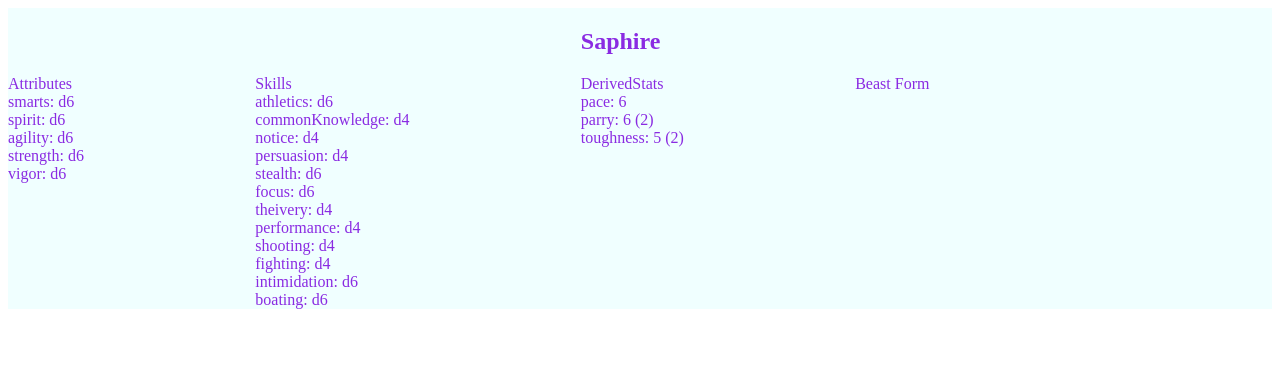
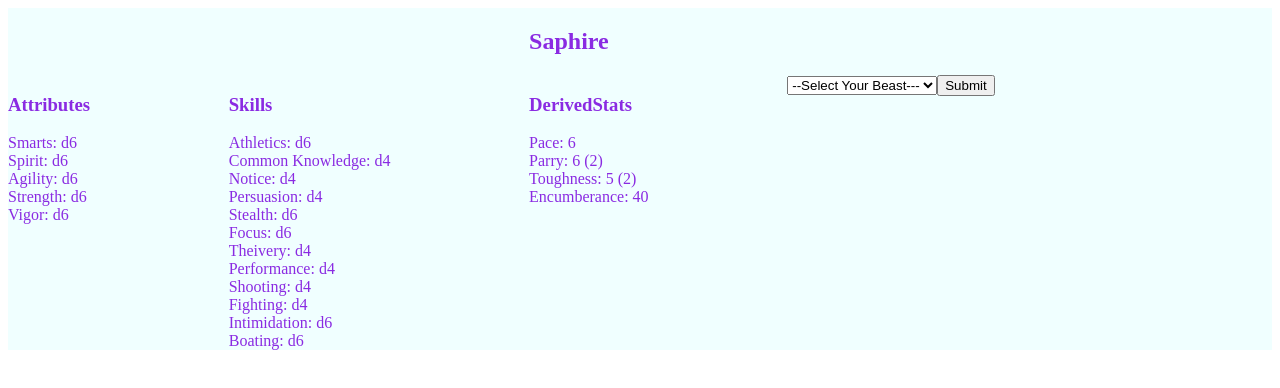
Before and after one commit to Sithistorian/MVP, a React app: page / in a window 1280 px wide. Shown: the top 388 px of the page. Built offline with nearby package versions, Linux system fonts and the light colour scheme.

Commit message:
I've got the submit functionality working

```diff
--- a/client/src/components/App.jsx
+++ b/client/src/components/App.jsx
@@ -2,6 +2,7 @@ import React from 'react';
 import AttributeList from './AttributeList';
 import SkillList from './SkillList';
 import DerivedStatList from './DerivedStatList';
+import Dropdown from './Dropdown';
 
 class App extends React.Component {
 
@@ -9,12 +10,21 @@ class App extends React.Component {
     super(props);
     this.state = {
       character: props.saphire,
-      shifted: true,
+      shifted: false,
       beast: null
     };
+    //Bindings
+    this.onSubmit = this.onSubmit.bind(this);
   }
 
-  //Bindings
+  onSubmit (e) {
+    e.preventDefault();
+    this.setState({
+      beast: this.props.shapeshift(this.state.character, this.props.beastiary[document.getElementById("selectedBeast").value])
+    })
+  }
+
+
 
   render(){
     return (
@@ -24,7 +34,7 @@ class App extends React.Component {
         <div id="attributes"><AttributeList attributes={this.state.character.attributes}/></div>
         <div id="skills"><SkillList skills={this.state.character.skills}/></div>
         <div id="derivedStats"><DerivedStatList derivedStats={this.state.character.derivedStats}/></div>
-        <div id="form">Beast Form</div>
+        <div id="form"><Dropdown onSubmit={this.onSubmit} options={this.props.beastiary}/></div>
 
       </div>
     )
--- a/client/src/components/AttributeList.jsx
+++ b/client/src/components/AttributeList.jsx
@@ -5,10 +5,10 @@ const AttributeList = function ({ attributes }) {
 
   return (
   <React.Fragment>
-    <div>Attributes</div>
+    <h3>Attributes</h3>
     {
       Object.entries(attributes).map(attribute => {
-        return <AttributeListEntry attribute={attribute}/>
+        return <AttributeListEntry attribute={attribute} key={attribute}/>
       })
     }
   </React.Fragment>
--- a/client/src/components/DerivedStatList.jsx
+++ b/client/src/components/DerivedStatList.jsx
@@ -5,10 +5,10 @@ const DerivedStatList = function ({ derivedStats }) {
 
   return (
   <React.Fragment>
-    <div>DerivedStats</div>
+    <h3>DerivedStats</h3>
     {
       Object.entries(derivedStats).map(derivedStat => {
-        return <DerivedStatListEntry derivedStat={derivedStat}/>
+        return <DerivedStatListEntry derivedStat={derivedStat} key={derivedStat}/>
       })
     }
   </React.Fragment>
--- /dev/null
+++ b/client/src/components/Dropdown.jsx
@@ -0,0 +1,20 @@
+import React from 'react';
+
+const Dropdown = function ({ options, onSubmit }) {
+
+  return (
+    <form onSubmit={onSubmit}>
+    <select id="selectedBeast">
+      <option value={'select'} key={'select'}>--Select Your Beast---</option>
+      {
+        Object.entries(options).map(option => {
+          return <option value={option[0]} key={option}>{option[1].name}</option>
+        })
+      }
+    </select>
+    <input type="submit"/>
+    </form>
+  )
+}
+
+export default Dropdown;
--- a/client/src/components/SkillList.jsx
+++ b/client/src/components/SkillList.jsx
@@ -5,10 +5,10 @@ const  SkillList = function ({ skills }) {
 
   return (
   <React.Fragment>
-    <div> Skills</div>
+    <h3> Skills</h3>
     {
       Object.entries(skills).map(skill => {
-        return <SkillListEntry skill={skill}/>
+        return <SkillListEntry skill={skill} key={skill}/>
       })
     }
   </React.Fragment>
--- a/client/src/index.js
+++ b/client/src/index.js
@@ -6,4 +6,4 @@ import beastiary from './shapeshift/beastiary';
 import saphire from './shapeshift/saphire';
 
 
-ReactDOM.render(<App shapeshift={shapeShift.shapeShift} beastiary={beastiary} saphire={saphire.saphire}/>, document.getElementById('app'));
+ReactDOM.render(<App shapeshift={shapeShift.shapeShift} beastiary={beastiary} saphire={saphire.saphire} />, document.getElementById('app'));
--- a/client/src/shapeshift/beastiary.js
+++ b/client/src/shapeshift/beastiary.js
@@ -50,7 +50,7 @@ let eagle = {
 
 let venSnake = {
   rank: {rank: 'seasoned', value: 2, cost: 4},
-  name: 'venomous_snake',
+  name: 'Venomous Snake',
   size: -3,
   skills: {athletics: 'd6', fighting: 'd8', notice: 'd12', stealth: 'd8'},
   attributes: {smarts: 'd4', spirit: 'd6', strength: 'd4 - 2', agility: 'd8', vigor: 'd6'},
--- a/client/src/shapeshift/saphire.js
+++ b/client/src/shapeshift/saphire.js
@@ -1,13 +1,12 @@
 let saphire = {
   name: 'Saphire',
   rank: {rank: 'novice', value: 3},
-  attributes: {smarts: 'd6', spirit: 'd6', agility: 'd6', strength: 'd6',vigor: 'd6'},
-  derivedStats: {pace: 6, parry: '6 (2)', toughness: '5 (2)'},
-  skills: {athletics: 'd6', commonKnowledge: 'd4', notice: 'd4', persuasion: 'd4', stealth: 'd6', focus: 'd6',
-  theivery: 'd4', performance: 'd4', shooting: 'd4', fighting: 'd4', intimidation: 'd6', boating: 'd6'},
-  encumberance: 40,
-  armor: 2,
-  parryModifier: 2
+  attributes: {Smarts: 'd6', Spirit: 'd6', Agility: 'd6', Strength: 'd6', Vigor: 'd6'},
+  derivedStats: {Pace: 6, Parry: '6 (2)', Toughness: '5 (2)', Encumberance: 40},
+  skills: {Athletics: 'd6', 'Common Knowledge': 'd4', Notice: 'd4', Persuasion: 'd4', Stealth: 'd6', Focus: 'd6',
+  Theivery: 'd4', Performance: 'd4', Shooting: 'd4', Fighting: 'd4', Intimidation: 'd6', Boating: 'd6'},
+  Armor: 2,
+  ParryModifier: 2
 }
 
 module.exports = {
--- a/client/src/shapeshift/shapeshift.js
+++ b/client/src/shapeshift/shapeshift.js
@@ -11,13 +11,13 @@ let increaseDieType = function (die) {
 let alterAttributes = function (character, beast) {
   let copy = {...character};
 
-  copy.attributes.strength = beast.attributes.strength;
-  copy.attributes.agility = beast.attributes.agility;
-  copy.armor = beast.armor;
-  copy.parryModifier = beast.parryModifier;
+  copy.attributes.Strength = beast.attributes.strength;
+  copy.attributes.Agility = beast.attributes.agility;
+  copy.Armor = beast.armor;
+  copy.ParryModifier = beast.parryModifier;
 
-  if (parseInt(copy.attributes.vigor.substring(1)) < parseInt(beast.attributes.vigor.substring(1))) {
-    copy.attributes.vigor = beast.attributes.vigor;
+  if (parseInt(copy.attributes.Vigor.substring(1)) < parseInt(beast.attributes.vigor.substring(1))) {
+    copy.attributes.Vigor = beast.attributes.vigor;
   }
 
 
@@ -27,7 +27,7 @@ let alterAttributes = function (character, beast) {
 let alterSkills = function (character, beast) {
   copy = {...character};
 
-  let alterableSkills = ['athletics', 'fighting', 'shooting', 'stealth']
+  let alterableSkills = ['Athletics', 'Fighting', 'Shooting', 'Stealth']
 
   for (let i = 0; i < alterableSkills.length; i++) {
     let skill = alterableSkills[i]
@@ -44,9 +44,9 @@ let alterDerivedStats = function (character, beast) {
    copy = {...character};
 
    copy.derivedStats = {
-     pace: beast.derivedStats.pace,
-     parry: `${2 + (parseInt(copy.skills.fighting.substring(1)))/2} (${copy.parryModifier})`,
-     toughness: `${2 + (parseInt(copy.attributes.vigor.substring(1)))/2} (${copy.armor})`
+     Pace: beast.derivedStats.pace,
+     Parry: `${2 + (parseInt(copy.skills.Fighting.substring(1)))/2} (${copy.ParryModifier})`,
+     Toughness: `${2 + (parseInt(copy.attributes.Vigor.substring(1)))/2} (${copy.Armor})`
    }
    return copy;
 }
@@ -65,8 +65,8 @@ let shapeShift = function (character, beast, raise = false) {
   if (!raise) {
     return copy;
   } else {
-    copy.attributes.strength = increaseDieType(copy.attributes.strength);
-    copy.attributes.vigor = increaseDieType(copy.attributes.vigor);
+    copy.attributes.Strength = increaseDieType(copy.attributes.strength);
+    copy.attributes.Vigor = increaseDieType(copy.attributes.vigor);
     return copy;
   }
 
```
Also changed, not shown: public/bundle.js.
